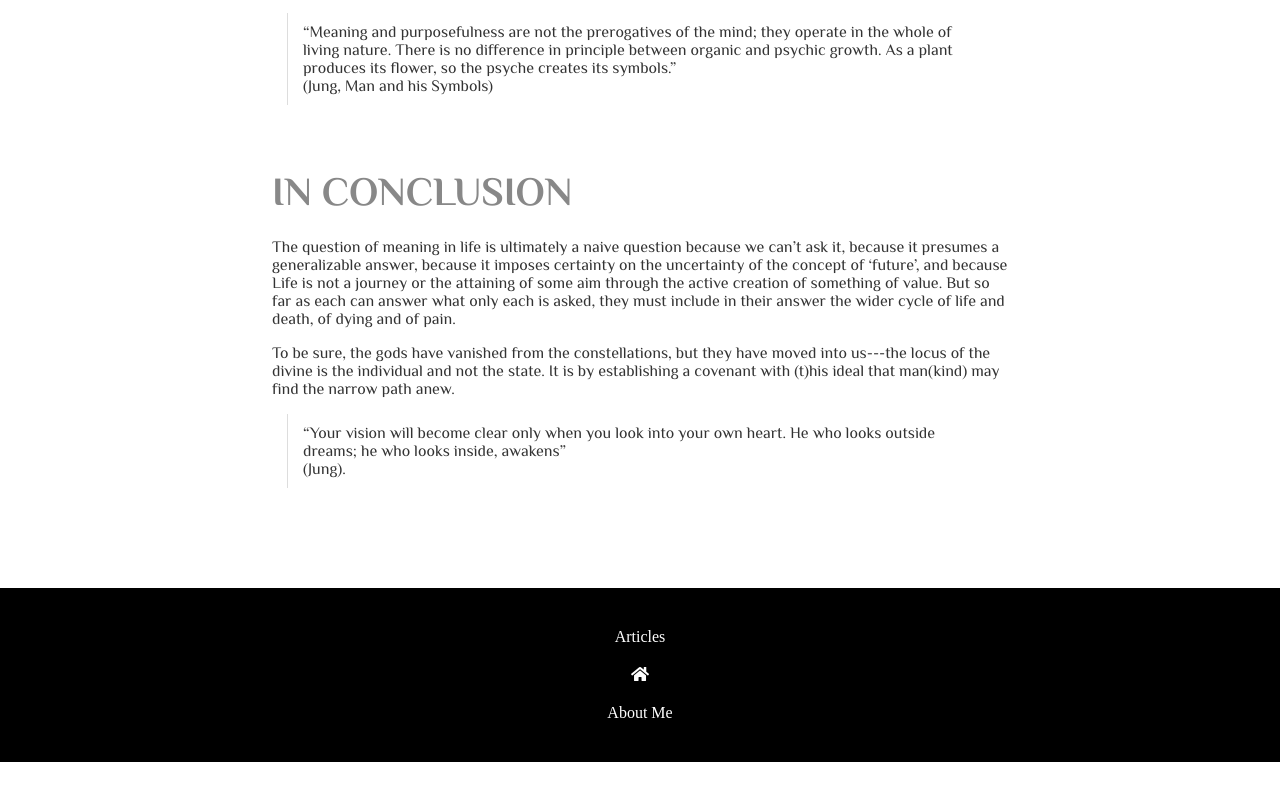
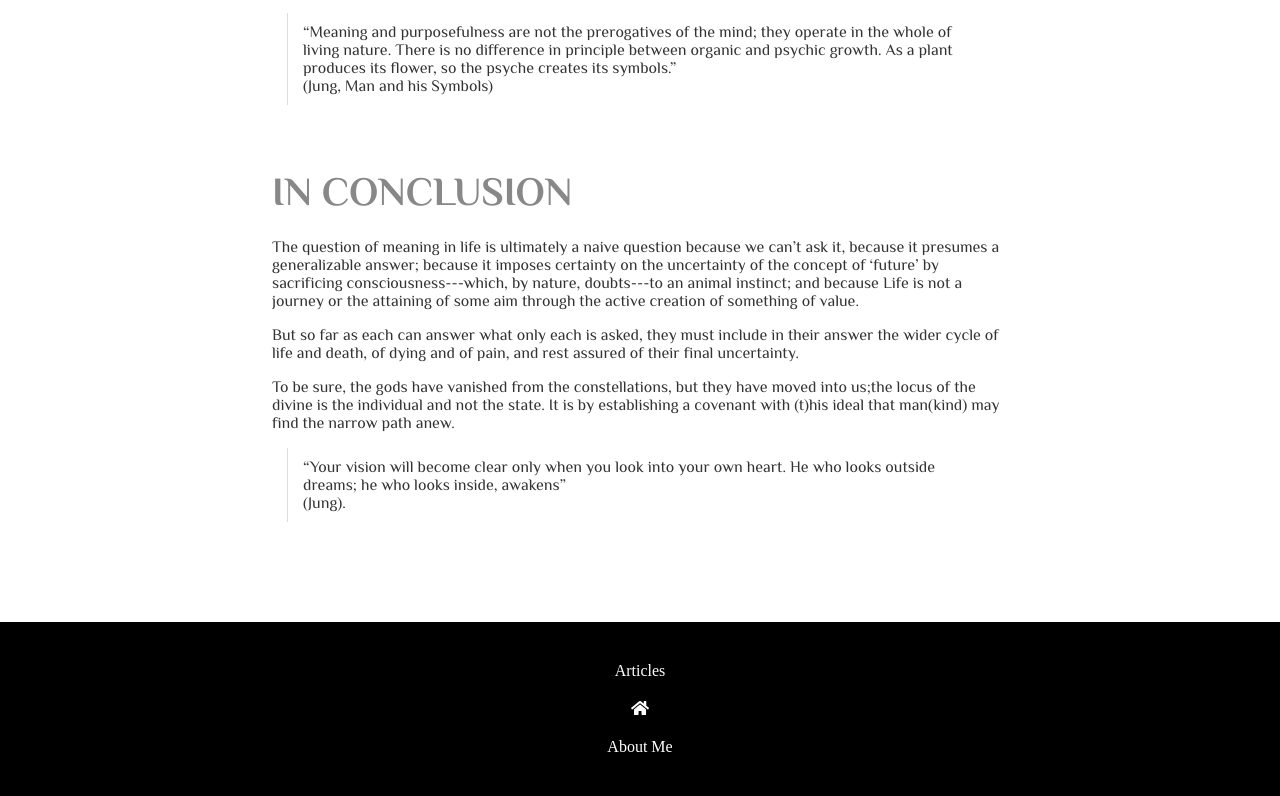
Before and after one commit to Hitasya/hitasya.github.io, a plain HTML site: page html/thoughts/articles/meaning-in-life.html in a window 1280 px wide. Shown: the part 7450-8246 px from the top of the page. Before the commit the page ends 8212 px from the top, so only its background shows below. Drawn offline with nearby package versions, Linux system fonts and the light colour scheme; a web font is replaced by a local one.

Commit message:
modified last para
included Jung's thing about uncertainty being the function of consciousness and certainty being that of instinct.

```diff
--- a/html/thoughts/articles/meaning-in-life.html
+++ b/html/thoughts/articles/meaning-in-life.html
@@ -375,10 +375,13 @@
 
                 <h2>In conclusion</h2>
                     <p>
-                        The question of meaning in life is ultimately a naive question because we can’t ask it, because it presumes a generalizable answer, because it imposes certainty on the uncertainty of the concept of ‘future’, and because Life is not a journey or the attaining of some aim through the active creation of something of value. But so far as each can answer what only each is asked, they must include in their answer the wider cycle of life and death, of dying and of pain.
+                        The question of meaning in life is ultimately a naive question because we can’t ask it, because it presumes a generalizable answer; because it imposes certainty on the uncertainty of the concept of ‘future’ by sacrificing consciousness---which, by nature, doubts---to an animal instinct; and because Life is not a journey or the attaining of some aim through the active creation of something of value.
                     </p>
                     <p>
-                        To be sure, the gods have vanished from the constellations, but they have moved into us---the locus of the divine is the individual and not the state. It is by establishing a covenant with (t)his ideal that man(kind) may find the narrow path anew.
+                        But so far as each can answer what only each is asked, they must include in their answer the wider cycle of life and death, of dying and of pain, and rest assured of their final uncertainty.
+                    </p>
+                    <p>
+                        To be sure, the gods have vanished from the constellations, but they have moved into us;the locus of the divine is the individual and not the state. It is by establishing a covenant with (t)his ideal that man(kind) may find the narrow path anew.
                     </p>
                         <blockquote>
                             “Your vision will become clear only when you look into your own heart. He who looks outside dreams; he who looks inside, awakens”<br>
```
